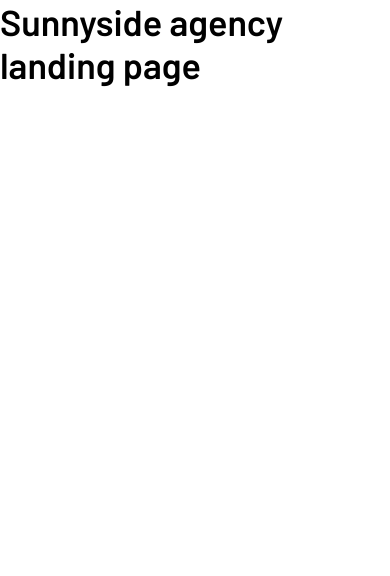
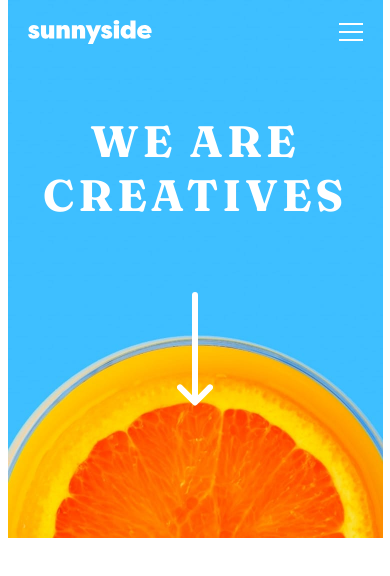
Before and after one commit to erwinruiz/sunnyside-agency-landing-page, a React (Create React App) app: page / in a window 390 px wide. Shown: the top 576 px of the page. Built offline with nearby package versions, Linux system fonts and the light colour scheme.

Commit message:
Add static header component on mobile design

```diff
--- a/src/App.js
+++ b/src/App.js
@@ -1,9 +1,12 @@
+import classes from "./App.module.css";
+import Header from "./Components/Header";
+
 function App() {
   return (
-    <div>
-      <h1>Sunnyside agency landing page</h1>
+    <div className={classes.container}>
+      <Header />
     </div>
-  )
+  );
 }
 
-export default App
+export default App;
--- /dev/null
+++ b/src/App.module.css
@@ -0,0 +1,3 @@
+.container {
+    width: 375px;
+}
--- /dev/null
+++ b/src/Components/Header.js
@@ -0,0 +1,27 @@
+import classes from "./Header.module.css";
+
+function Header() {
+  return (
+    <header className={classes.header}>
+      <img
+        className={classes.bg}
+        src="./images/mobile/image-header.jpg"
+        alt="header bg"
+      />
+      <div className={classes.icons}>
+        <img src="./images/logo.svg" alt="logo" />
+        <img
+          className={classes.navIcon}
+          src="./images/icon-hamburger.svg"
+          alt="menu icon"
+        />
+      </div>
+      <h1>We are creatives</h1>
+      <div className={classes.arrow}>
+        <img src="./images/icon-arrow-down.svg" alt="arrow down" />
+      </div>
+    </header>
+  );
+}
+
+export default Header;
--- /dev/null
+++ b/src/Components/Header.module.css
@@ -0,0 +1,31 @@
+.header {
+  height: 538px;
+  width: 100%;
+}
+.bg {
+  position: absolute;
+  width: 375px;
+  z-index: -1;
+}
+.icons {
+  display: flex;
+  align-items: center;
+  justify-content: space-between;
+  padding: 20px;
+  margin-bottom: 50px;
+}
+.navIcon {
+  cursor: pointer;
+}
+.header h1 {
+  color: var(--White);
+  text-align: center;
+  font-size: 44px;
+  text-transform: uppercase;
+  letter-spacing: 4px;
+  font-family: "Fraunces", serif;
+  margin-bottom: 70px;
+}
+.arrow {
+  text-align: center;
+}
--- a/src/index.css
+++ b/src/index.css
@@ -20,7 +20,12 @@
   margin: 0;
 }
 body {
+  height: 100vh;
+  width: 100vw;
   font-size: 18px;
-  font-family: "Barlow", sans-serif; /* Weights: 600 */
-  /* font-family: "Fraunces", serif; */ /* Weights: 700, 900 */
+  display: flex;
+  justify-content: center;
+  /* Weights: 600 */
+  /* font-family: "Barlow", sans-serif;  */
+  /* Weights: 700, 900 */
 }
```
